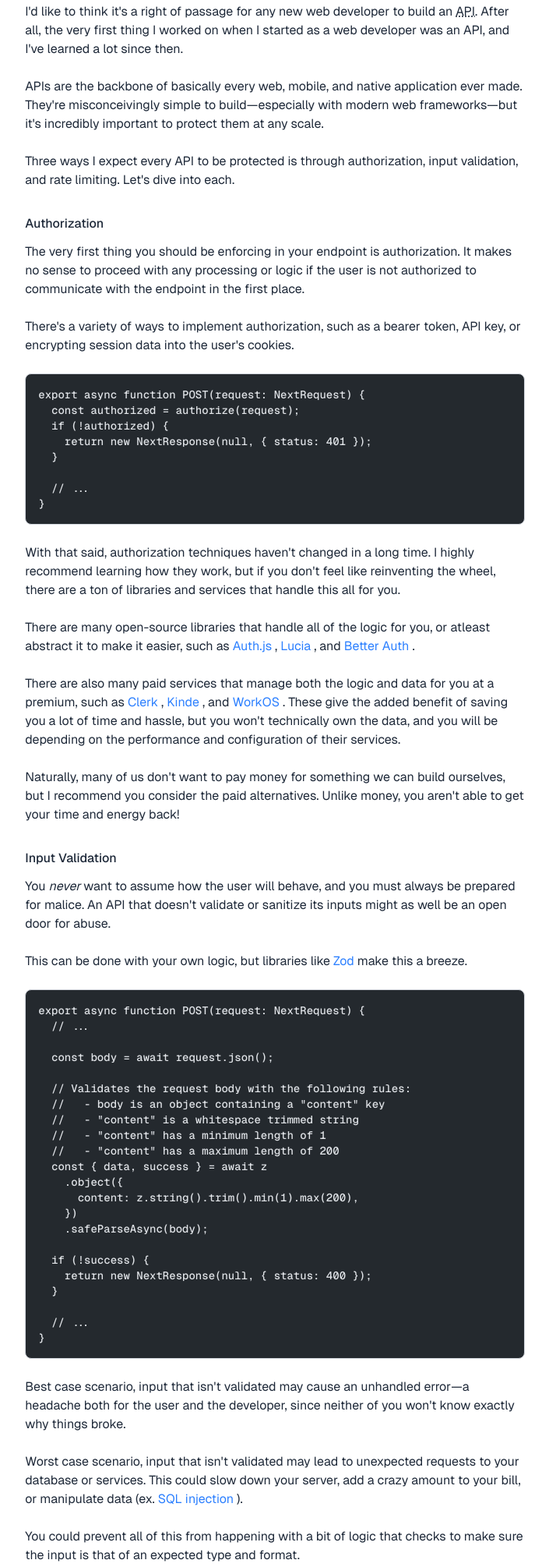
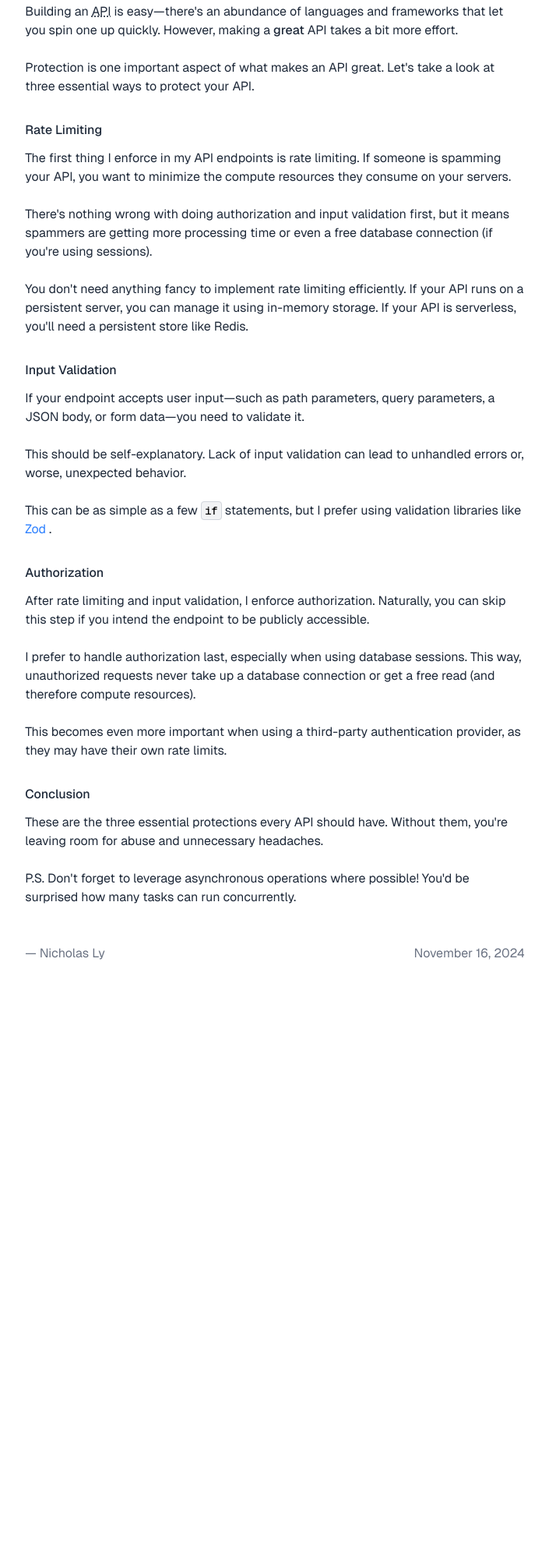
Before and after one commit to nicholasdly/site, an Astro site: page /posts/api-protection in a window 1280 px wide. Shown: the part 137-2147 px from the top of the page at 78% size, without its empty margins (287-992 px from the left). After the commit the page ends 1468 px from the top, so only its background shows below. Built offline with nearby package versions, Linux system fonts and the light colour scheme; Astro itself is replaced by a stand-in of ours.

Commit message:
refactor: rewrite (#1)
* refactor: rewrite

* refactor: proofread

````diff
--- a/src/content/posts/api-protection.mdx
+++ b/src/content/posts/api-protection.mdx
@@ -6,112 +6,36 @@ date: "Nov 16 2024"
 
 # {frontmatter.title}
 
-I'd like to think it's a right of passage for any new web developer to build an <abbr title="Application Programming Interface">API</abbr>. After all, the very first thing I worked on when I started as a web developer was an API, and I've learned a lot since then.
+Building an <abbr title="Application Programming Interface">API</abbr> is easy—there's an abundance of languages and frameworks that let you spin one up quickly. However, making a **great** API takes a bit more effort.
 
-APIs are the backbone of basically every web, mobile, and native application ever made. They're misconceivingly simple to build—especially with modern web frameworks—but it's incredibly important to protect them at any scale.
+Protection is one important aspect of what makes an API great. Let's take a look at three essential ways to protect your API.
 
-Three ways I expect every API to be protected is through authorization, input validation, and rate limiting. Let's dive into each.
+## Rate Limiting
+
+The first thing I enforce in my API endpoints is rate limiting. If someone is spamming your API, you want to minimize the compute resources they consume on your servers.
+
+There's nothing wrong with doing authorization and input validation first, but it means spammers are getting more processing time or even a free database connection (if you're using sessions).
+
+You don't need anything fancy to implement rate limiting efficiently. If your API runs on a persistent server, you can manage it using in-memory storage. If your API is serverless, you'll need a persistent store like Redis.
+
+## Input Validation
+
+If your endpoint accepts user input—such as path parameters, query parameters, a JSON body, or form data—you need to validate it.
+
+This should be self-explanatory. Lack of input validation can lead to unhandled errors or, worse, unexpected behavior.
+
+This can be as simple as a few `if` statements, but I prefer using validation libraries like [Zod](https://zod.dev/).
 
 ## Authorization
 
-The very first thing you should be enforcing in your endpoint is authorization. It makes no sense to proceed with any processing or logic if the user is not authorized to communicate with the endpoint in the first place.
+After rate limiting and input validation, I enforce authorization. Naturally, you can skip this step if you intend the endpoint to be publicly accessible.
 
-There's a variety of ways to implement authorization, such as a bearer token, API key, or encrypting session data into the user's cookies.
+I prefer to handle authorization last, especially when using database sessions. This way, unauthorized requests never take up a database connection or get a free read (and therefore compute resources).
 
-```ts
-export async function POST(request: NextRequest) {
-  const authorized = authorize(request);
-  if (!authorized) {
-    return new NextResponse(null, { status: 401 });
-  }
-
-  // ...
-}
-```
-
-With that said, authorization techniques haven't changed in a long time. I highly recommend learning how they work, but if you don't feel like reinventing the wheel, there are a ton of libraries and services that handle this all for you.
-
-There are many open-source libraries that handle all of the logic for you, or atleast abstract it to make it easier, such as [Auth.js](https://authjs.dev/), [Lucia](https://lucia-auth.com/), and [Better Auth](https://www.better-auth.com/).
-
-There are also many paid services that manage both the logic and data for you at a premium, such as [Clerk](https://clerk.com/), [Kinde](https://kinde.com/), and [WorkOS](https://workos.com/). These give the added benefit of saving you a lot of time and hassle, but you won't technically own the data, and you will be depending on the performance and configuration of their services.
-
-Naturally, many of us don't want to pay money for something we can build ourselves, but I recommend you consider the paid alternatives. Unlike money, you aren't able to get your time and energy back!
-
-## Input Validation
-
-You _never_ want to assume how the user will behave, and you must always be prepared for malice. An API that doesn't validate or sanitize its inputs might as well be an open door for abuse.
-
-This can be done with your own logic, but libraries like [Zod](https://zod.dev/) make this a breeze.
-
-```ts
-export async function POST(request: NextRequest) {
-  // ...
-
-  const body = await request.json();
-
-  // Validates the request body with the following rules:
-  //   - body is an object containing a "content" key
-  //   - "content" is a whitespace trimmed string
-  //   - "content" has a minimum length of 1
-  //   - "content" has a maximum length of 200
-  const { data, success } = await z
-    .object({
-      content: z.string().trim().min(1).max(200),
-    })
-    .safeParseAsync(body);
-
-  if (!success) {
-    return new NextResponse(null, { status: 400 });
-  }
-
-  // ...
-}
-```
-
-Best case scenario, input that isn't validated may cause an unhandled error—a headache both for the user and the developer, since neither of you won't know exactly why things broke.
-
-Worst case scenario, input that isn't validated may lead to unexpected requests to your database or services. This could slow down your server, add a crazy amount to your bill, or manipulate data (ex. [SQL injection](https://owasp.org/www-community/attacks/SQL_Injection)).
-
-You could prevent all of this from happening with a bit of logic that checks to make sure the input is that of an expected type and format.
-
-## Rate Limiting
-
-While some of the problems that arise with a lack of input validation can be minor, a lack of rate limiting is a much more significant issue.
-
-Without rate limiting, something as easy as spam can cause your server to slow down and a crazy large bill. Even if you might be preventing spam on the frontend of your application, it doesn't take any skill to write a script that sends a massive amount of requests to your server.
-
-Rate limiting is quite a bit more complex to do from scratch though, involving a variety of algorithms and database interactions, so many open-source libraries exist to make enforcing rate limits as easy as possible. A rate limiting library might even be native to your web framework!
-
-Personally, I currently write most of my APIs in TypeScript and have enjoyed using [Upstash](https://upstash.com/) and their managed Redis database along with their open-source `@upstash/ratelimit` library for handling basically all of the logic.
-
-```ts
-/**
- * A rate limiter powered by Upstash Redis, which
- * uses a sliding window algorithm preventing more
- * than 50 requests in a 24 hour period.
- */
-const ratelimit = new Ratelimit({
-  redis: Redis.fromEnv(),
-  limiter: Ratelimit.slidingWindow(50, "24 h"),
-});
-
-export async function POST(request: NextRequest) {
-  // ...
-
-  const ip = request.headers.get("x-forwarded-for");
-  const { success } = await ratelimit.limit(ip ?? "anon");
-  if (!success) {
-    return new NextResponse(null, { status: 429 });
-  }
-
-  // ...
-}
-```
-
-Again, I highly recommend doing your own research so you understand how rate limiting works under the hood. Similar to authorization, feel free to build your own or use a paid service like Upstash.
+This becomes even more important when using a third-party authentication provider, as they may have their own rate limits.
 
 ## Conclusion
 
-That concludes the three primary ways of protecting your database that doesn't directly involve your own written logic. By implementing all three of these features, you're already doing better than the majority of APIs, and you'll be doing yourself a favor!
+These are the three essential protections every API should have. Without them, you're leaving room for abuse and unnecessary headaches.
 
-As a bonus tip: avoid unnecessary, synchronous logic! This is extremely common with developers who aren't very experienced with SQL databases. If you have consecutive blocking SQL calls that don't depend on each other, there's a high probability you can fetch _all_ your data in a single SQL query!
+P.S. Don't forget to leverage asynchronous operations where possible! You'd be surprised how many tasks can run concurrently.
````
